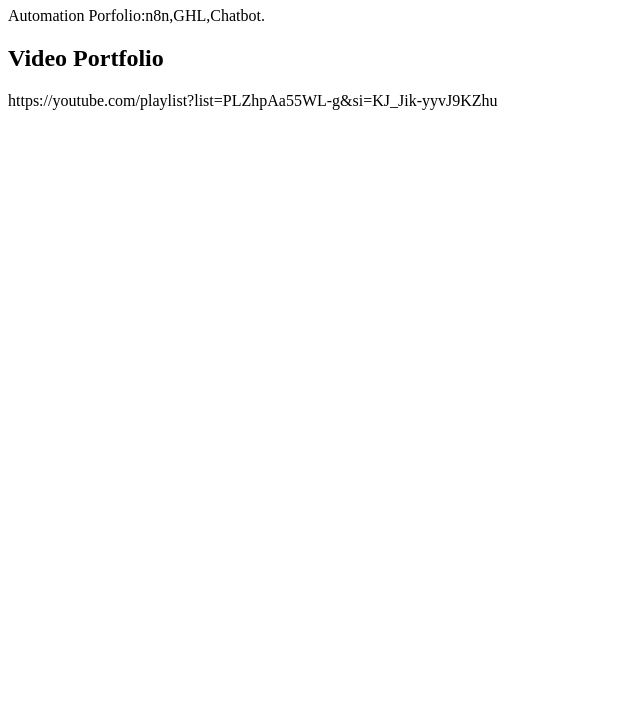
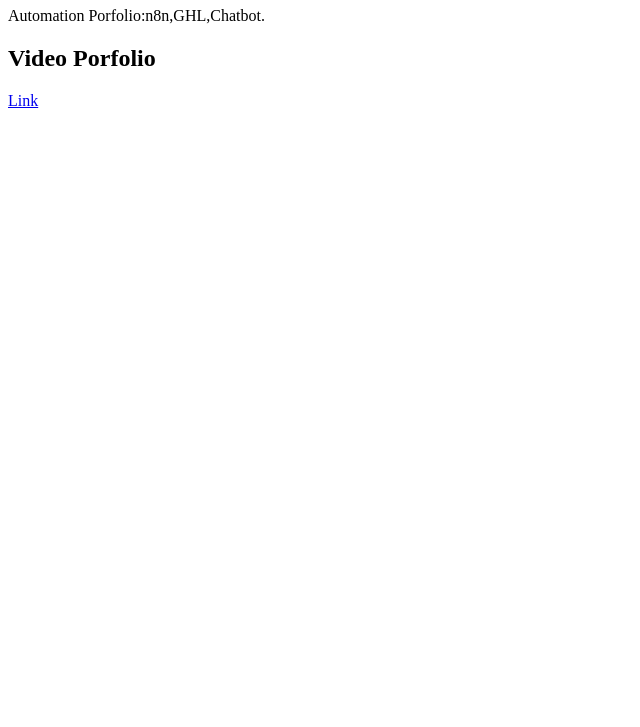
Before and after one commit to zemeroh/zemeroh.github.io, a plain HTML site: page index.html in a window 1280 px wide. Shown: the part 73-800 px from the top of the page, without its empty margins (0-640 px from the left). Drawn offline with Linux system fonts and the light colour scheme.

Commit message:
Update index.html

```diff
--- a/index.html
+++ b/index.html
@@ -7,8 +7,8 @@
 <body>
 <h1> Jesse Homerez </h1>
  <p> Automation Porfolio:n8n,GHL,Chatbot.</p>
- <h2>Video Portfolio</h2>
-     https://youtube.com/playlist?list=PLZhpAa55WL-g&si=KJ_Jik-yyvJ9KZhu
+ <h2>Video Porfolio</h2>
+ <a href="https://youtube.com/playlist?list=PLZhpAa55WL-g&si=KJ_Jik-yyvJ9KZhu">Link</a>
 
 
 
```
